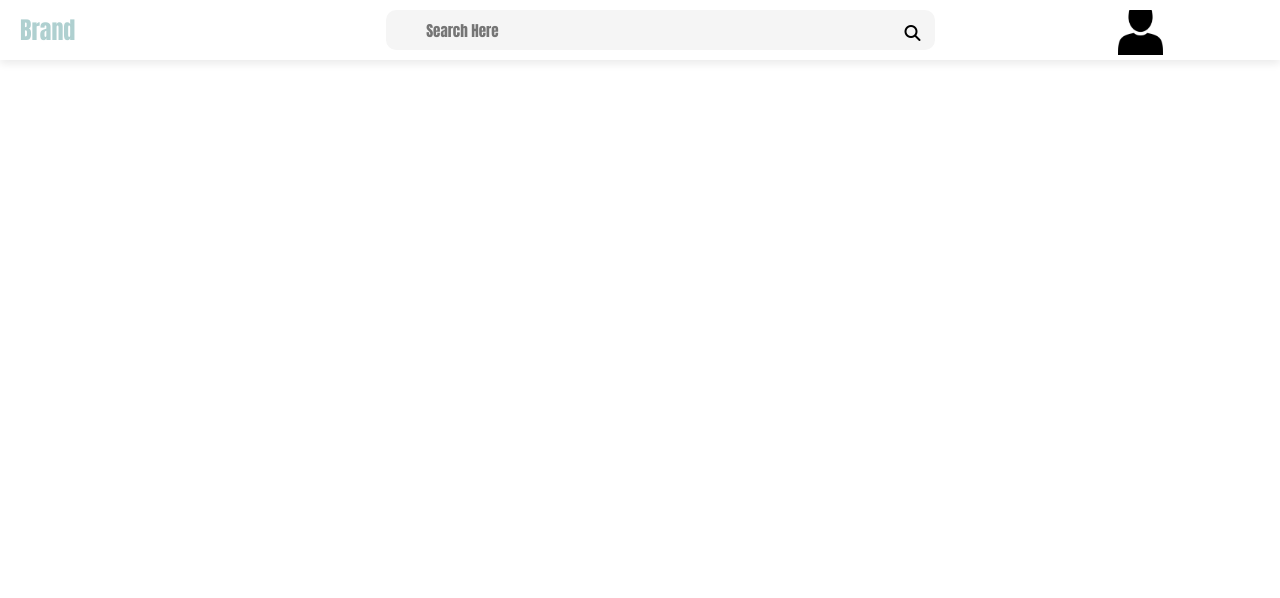
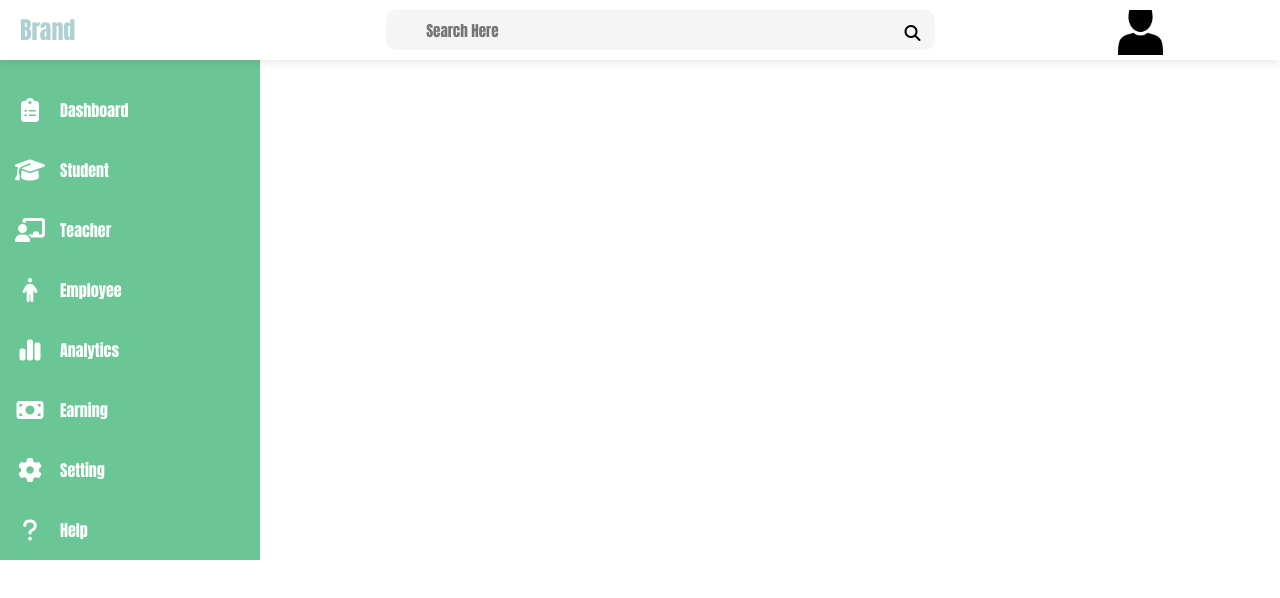
Before and after one commit to niss21/Responsive-Dashboard, a plain HTML site: page index.html in a window 1280 px wide. Drawn offline with Linux system fonts and the light colour scheme.

Commit message:
Sidebar added...

```diff
--- a/index.html
+++ b/index.html
@@ -24,7 +24,60 @@
                 <img src="avatar.png" alt="">
             </div>
         </div>
-        <div class="sidebar"></div>
+        <div class="sidebar">
+            <ul>
+                <li>
+                    <a href="#">
+                        <i class="fa-solid fa-clipboard-list"></i>
+                        <div>Dashboard</div>
+                    </a>
+                </li>
+                <li>
+                    <a href="#">
+                        <i class="fa-solid fa-graduation-cap"></i>
+                        <div>Student</div>
+                    </a>
+                </li>
+                <li>
+                    <a href="#">
+                        <i class="fa-solid fa-chalkboard-user"></i>
+                        <div>Teacher</div>
+                    </a>
+                </li>
+                <li>
+                    <a href="#">
+                        <i class="fa-solid fa-person"></i>
+                        <div>Employee</div>
+                    </a>
+                </li>
+                <li>
+                    <a href="#">
+                        <i class="fa-solid fa-chart-simple"></i>
+                        <div>Analytics</div>
+                    </a>
+                </li>
+                <li>
+                    <a href="#">
+                        <i class="fa-solid fa-money-bill"></i>
+                        <div>Earning</div>
+                    </a>
+                </li>
+                <li>
+                    <a href="#">
+                        <i class="fa-solid fa-gear"></i>
+                        <div>Setting</div>
+                    </a>
+                </li>
+                <li>
+                    <a href="#">
+                        <i class="fa-solid fa-question"></i>
+                        <div>Help</div>
+                    </a>
+                </li>
+                <li>
+            </ul>
+
+        </div>
         <div class="main"></div>
 
     </div>
--- a/style.css
+++ b/style.css
@@ -60,3 +60,36 @@ justify-self: center;
     width: 90%;
     object-fit: cover;
 }
+
+.sidebar {
+    position:fixed;
+    top: 60px;
+    width: 260px;
+    height: calc(100%-60px);
+    background: rgb(107, 198, 149);
+    overflow-x: hidden;
+}
+
+.sidebar ul{
+    margin-top: 20px;
+}
+
+.sidebar ul li{
+    width: 100%;
+    list-style: none;
+}
+
+.sidebar ul li a{
+    width: 100%;
+    text-decoration: none;
+    color: #fff;
+    height: 60px;
+    display: flex;
+    align-items: center;
+}
+
+.sidebar ul li a i{
+    min-width: 60px;
+    font-size: 24px;
+    text-align: center;
+}
```
